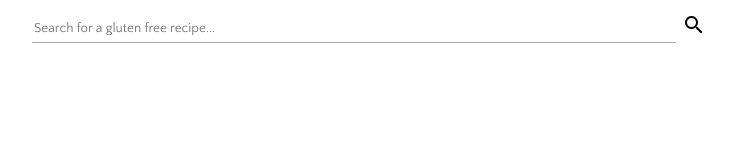
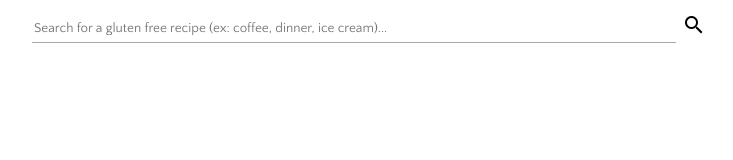
Before and after one commit to mae-mastin/gf-recipes, a React (Create React App) app: page / in a window 1280 px wide. Shown: the top 160 px of the page, without its empty margins (286-1019 px from the left). Built offline with nearby package versions, Linux system fonts and the light colour scheme.

Commit message:
clarifying cearch bar

```diff
--- a/src/App.js
+++ b/src/App.js
@@ -48,7 +48,7 @@ class App extends React.Component {
         <div className = "top">
           <input
             type="string"
-            placeholder="Search for a gluten free recipe..."
+            placeholder="Search for a gluten free recipe (ex: coffee, dinner, ice cream)..."
             onChange={this.enterSearch}
             onKeyPress={this.handleKeyPress}
           />
```
